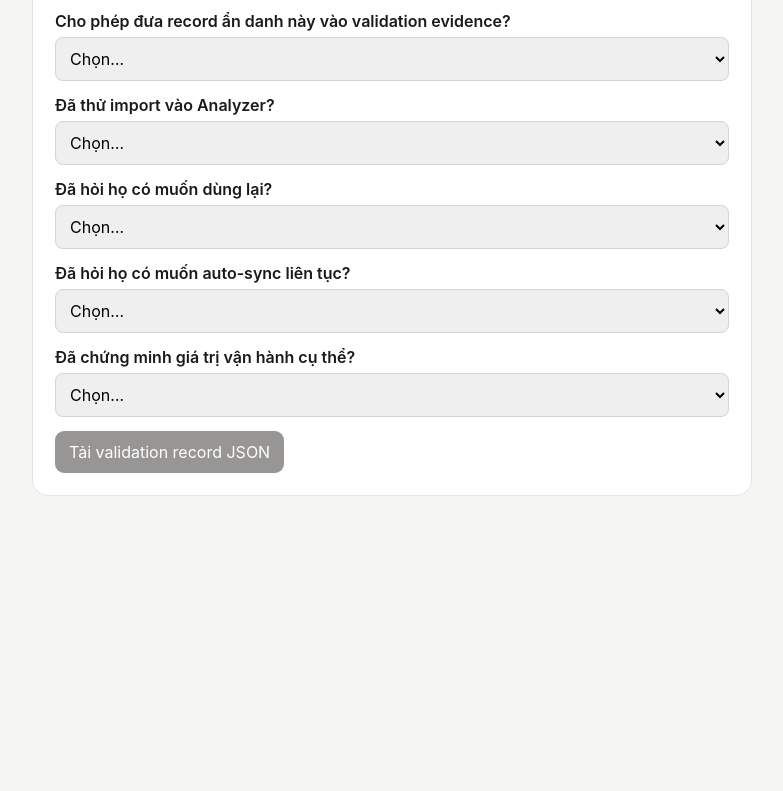
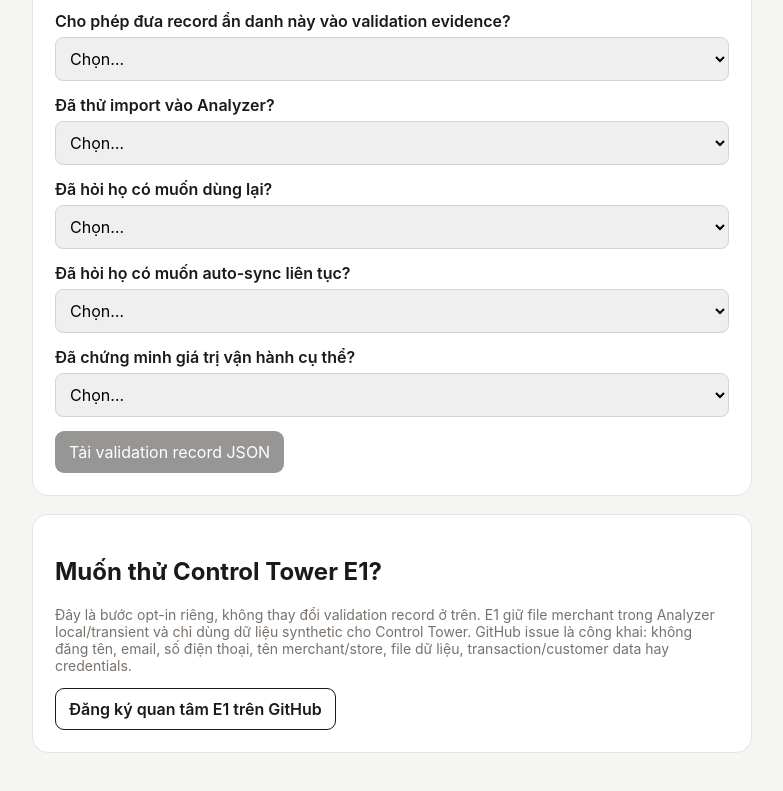
Before and after one commit to ShenJun93/cafeos-analyzer, a website: page web/feedback.html in a window 1280 px wide. Shown: the part 450-1241 px from the top of the page, without its empty margins (248-1031 px from the left). Before the commit the page ends 990 px from the top, so only its background shows below. Drawn offline with Linux system fonts and the light colour scheme.

Commit message:
feat: add privacy-safe E1 inbound CTA

```diff
--- a/web/feedback.html
+++ b/web/feedback.html
@@ -1,4 +1,4 @@
-<!doctype html><html lang="vi"><head><meta charset="utf-8"><meta name="viewport" content="width=device-width,initial-scale=1"><title>CafeOS validation feedback</title><style>:root{font-family:Inter,ui-sans-serif,system-ui,sans-serif;color:#1c1917;background:#f5f5f4}*{box-sizing:border-box}body{margin:0}.wrap{max-width:760px;margin:auto;padding:44px 20px}.card{background:#fff;border:1px solid #e7e5e4;border-radius:16px;padding:22px}.row{margin:14px 0}.hidden{display:none}label{display:block;font-weight:600;margin-bottom:6px}select,input{font:inherit;width:100%;padding:10px;border:1px solid #d6d3d1;border-radius:8px}button{font:inherit;background:#1c1917;color:#fff;border:0;border-radius:9px;padding:11px 14px;cursor:pointer}button:disabled{opacity:.45;cursor:not-allowed}.muted{color:#78716c;font-size:14px}</style></head><body><main class="wrap"><h1>Validation feedback</h1><p class="muted">Không yêu cầu tên, email hay số điện thoại. Quyền đưa evidence ẩn danh vào validation bên dưới tách biệt với quyền xử lý file đã diễn ra ở bước Analyzer; checkbox này không cấp quyền hồi tố cho dữ liệu merchant.</p><form id="f" class="card">
+<!doctype html><html lang="vi"><head><meta charset="utf-8"><meta name="viewport" content="width=device-width,initial-scale=1"><title>CafeOS validation feedback</title><style>:root{font-family:Inter,ui-sans-serif,system-ui,sans-serif;color:#1c1917;background:#f5f5f4}*{box-sizing:border-box}body{margin:0}.wrap{max-width:760px;margin:auto;padding:44px 20px}.card{background:#fff;border:1px solid #e7e5e4;border-radius:16px;padding:22px}.row{margin:14px 0}.hidden{display:none}label{display:block;font-weight:600;margin-bottom:6px}select,input{font:inherit;width:100%;padding:10px;border:1px solid #d6d3d1;border-radius:8px}button{font:inherit;background:#1c1917;color:#fff;border:0;border-radius:9px;padding:11px 14px;cursor:pointer}button:disabled{opacity:.45;cursor:not-allowed}.muted{color:#78716c;font-size:14px}.e1{margin-top:18px}.e1 a{display:inline-block;background:#fff;color:#1c1917;border:1px solid #1c1917;border-radius:9px;padding:10px 13px;text-decoration:none;font-weight:600}</style></head><body><main class="wrap"><h1>Validation feedback</h1><p class="muted">Không yêu cầu tên, email hay số điện thoại. Quyền đưa evidence ẩn danh vào validation bên dưới tách biệt với quyền xử lý file đã diễn ra ở bước Analyzer; checkbox này không cấp quyền hồi tố cho dữ liệu merchant.</p><form id="f" class="card">
 <div class="row"><label>POS/source</label><select id="source" required><option value="" disabled selected>Chọn…</option><option value="kiotviet">KiotViet</option><option value="cukcuk">CUKCUK</option><option value="sapo_fnb">Sapo FnB</option><option value="ipos">iPOS</option><option value="pos365">POS365</option><option value="generic_excel_csv">Excel/CSV chung</option><option value="other_pos">POS khác</option><option value="unknown">Không rõ</option></select></div>
 <div class="row"><label>Số cửa hàng</label><input id="stores" type="number" min="1" value="" required></div>
 <div class="row"><label>Vai trò người tham gia</label><select id="role" required><option value="" disabled selected>Chọn…</option><option value="owner_operator">Chủ/quản lý vận hành</option><option value="other">Vai trò khác</option></select></div>
@@ -18,7 +18,7 @@
 <div class="row hidden" id="row-willingnessToPay"><label>Họ có sẵn sàng trả tiền?</label><select id="willingnessToPay"><option value="" disabled selected>Chọn…</option><option value="true">Có</option><option value="false">Không</option></select></div>
 <div class="row hidden" id="row-band"><label>Khoảng giá/tháng (tùy chọn, chỉ sau câu trả lời WTP)</label><select id="band"><option value="">Không ghi band</option><option value="<500k">&lt;500K</option><option value="500k-1m">500K–1M</option><option value="1m-2m">1M–2M</option><option value="2m+">2M+</option></select></div>
 <button id="download" type="submit" disabled>Tải validation record JSON</button>
-</form></main><script>
+</form><section class="card e1" aria-labelledby="e1-title"><h2 id="e1-title">Muốn thử Control Tower E1?</h2><p class="muted">Đây là bước opt-in riêng, không thay đổi validation record ở trên. E1 giữ file merchant trong Analyzer local/transient và chỉ dùng dữ liệu synthetic cho Control Tower. GitHub issue là công khai: không đăng tên, email, số điện thoại, tên merchant/store, file dữ liệu, transaction/customer data hay credentials.</p><a href="https://github.com/ShenJun93/cafeos-analyzer/issues/new?template=control-tower-e1-interest.yml" rel="noopener noreferrer">Đăng ký quan tâm E1 trên GitHub</a></section></main><script>
 const q=new URLSearchParams(location.search);
 const byId=id=>document.getElementById(id);
 const bool=id=>byId(id).value===''?null:byId(id).value==='true';
```
